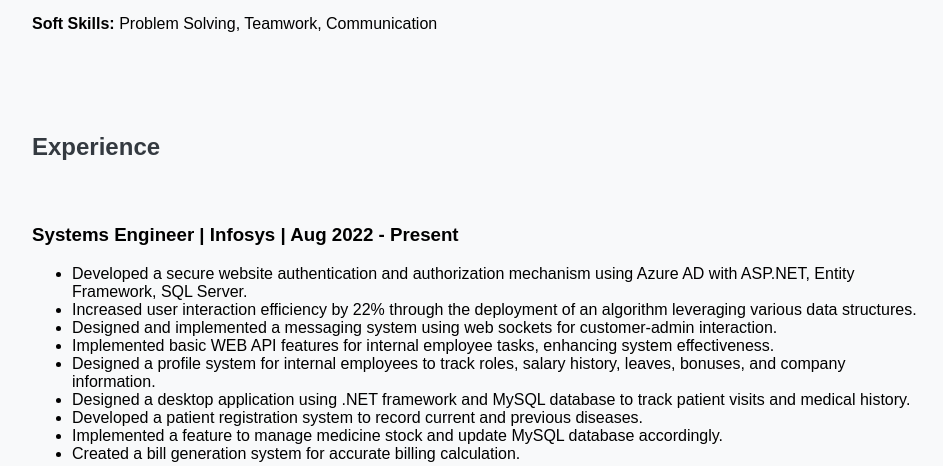
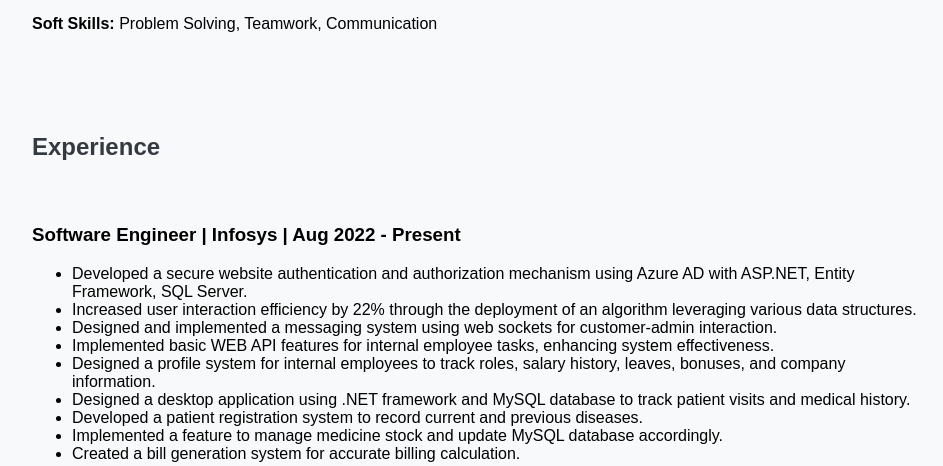
Before and after one commit to rishiko/profile, a Flask app: page / in a window 1280 px wide. Shown: the part 804-1270 px from the top of the page, without its empty margins (158-1101 px from the left). Run offline with Flask 3, Linux system fonts and the light colour scheme.

Commit message:
Update profile.html

```diff
--- a/templates/profile.html
+++ b/templates/profile.html
@@ -103,7 +103,7 @@
 <section id="experience" class="container">
     <h2>Experience</h2>
     <div class="experience-item">
-        <h3>Systems Engineer | Infosys | Aug 2022 - Present</h3>
+        <h3>Software Engineer | Infosys | Aug 2022 - Present</h3>
         <ul>
             <li>Developed a secure website authentication and authorization mechanism using Azure AD with ASP.NET, Entity Framework, SQL Server.</li>
             <li>Increased user interaction efficiency by 22% through the deployment of an algorithm leveraging various data structures.</li>
```
